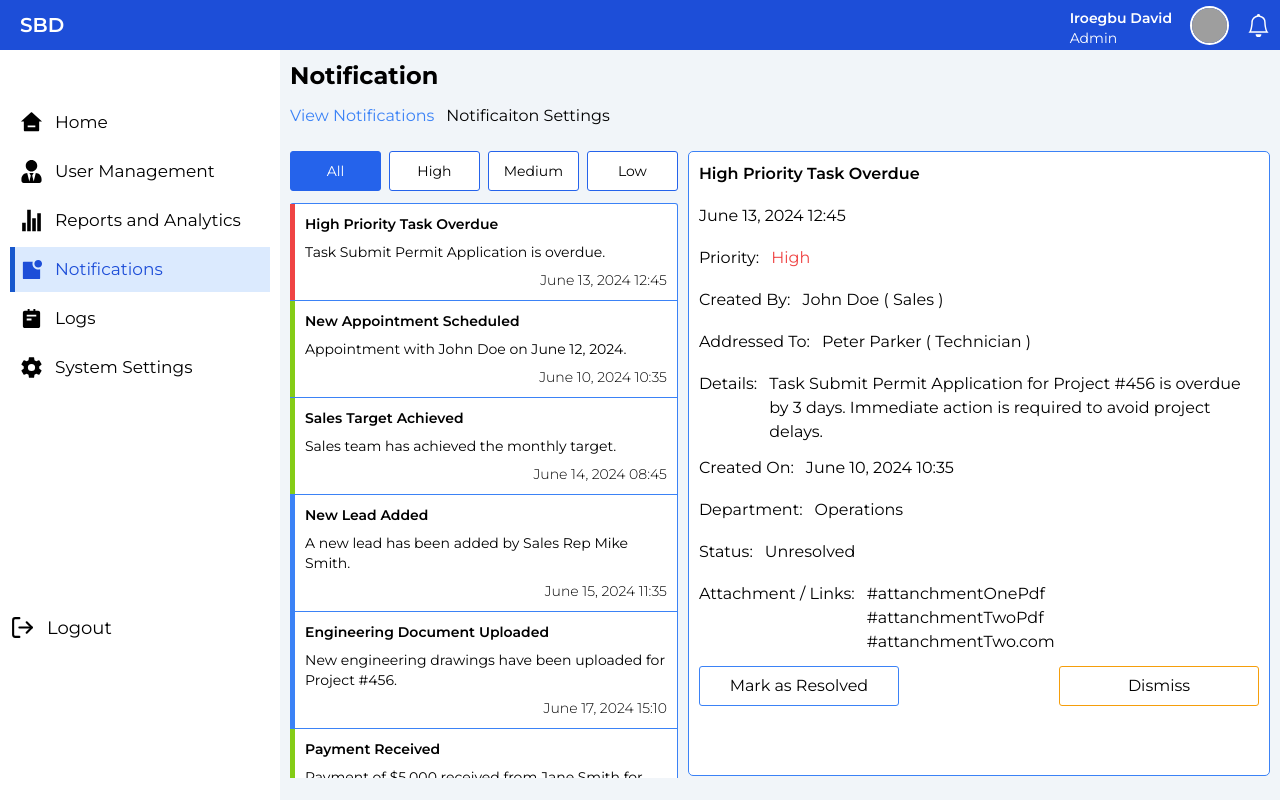
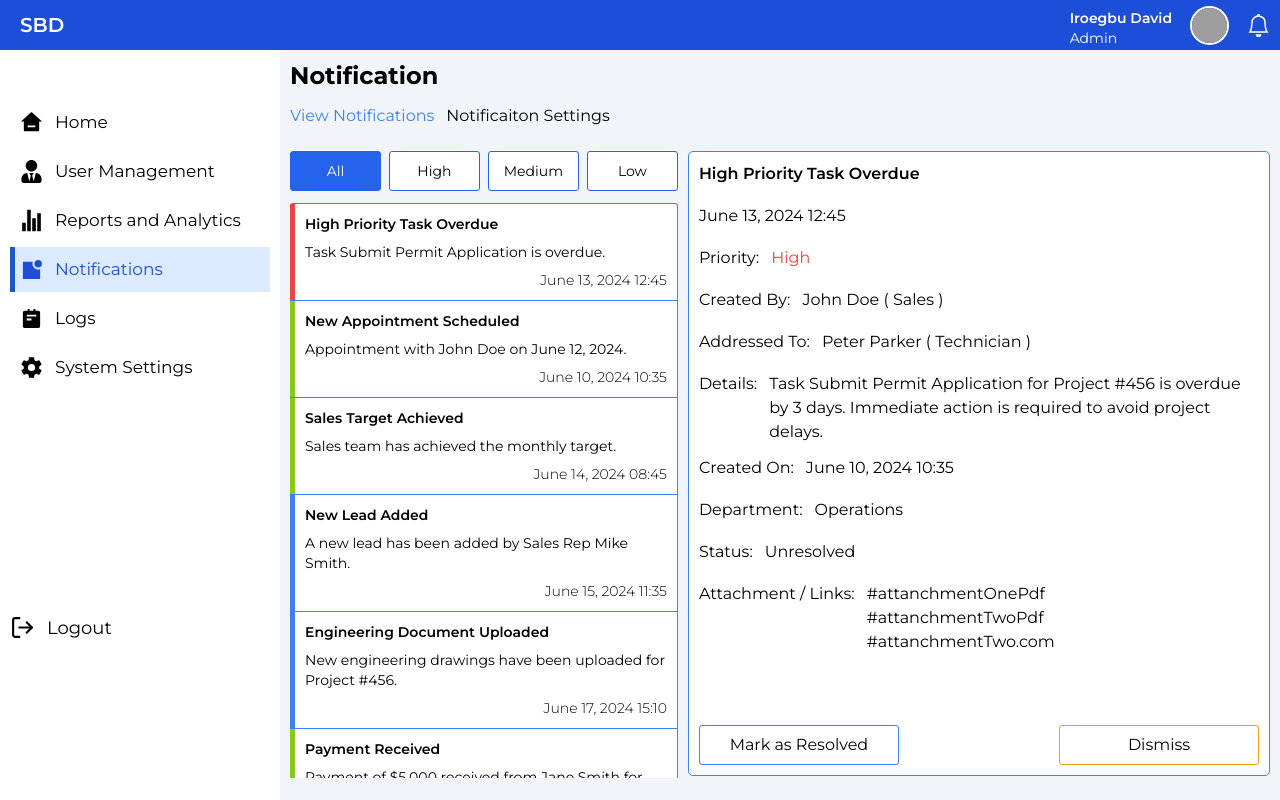
Before and after one commit to KingDivadd/crm, a Next.js app: page /home/dashboard in a window 1280 px wide. Both pictures are taken after a click on the element "Notifications". Built offline with nearby package versions, Linux system fonts and the light colour scheme; grey boxes are pictures that could not be loaded.

Commit message:
new commit

```diff
--- a/app/component/dashboardComponent/adminNotificationPage.tsx
+++ b/app/component/dashboardComponent/adminNotificationPage.tsx
@@ -79,7 +79,7 @@ const AdminNotificationPage = () => {
                         </div>
                     </div>
                     {/* right side, full notification info */}
-                    <div className="w-[60%] notification-detail-cont flex flex-col items-start justify-start gap-3 p-[10px] bg-white border border-blue-500 rounded-[5px]">
+                    <div className="w-[60%] relative notification-detail-cont flex flex-col items-start justify-start gap-3 p-[10px] bg-white border border-blue-500 rounded-[5px]">
                             <p className="text-md h-[30px] font-semibold">High Priority Task Overdue</p>
                             <p className="text-md h-[30px] ">June 13, 2024 12:45</p>
                             <span className="w-full flex flex-row justify-start items-start gap-3 h-[30px]">
@@ -120,7 +120,7 @@ const AdminNotificationPage = () => {
                                     <p className="text-md ">#attanchmentTwo.com</p>
                                 </span>
                             </span>
-                            <span className="w-full flex flex-row justify-between items-start gap-3">
+                            <span className="absolute bottom-[10px] left-[0px] w-full flex flex-row justify-between items-start gap-3 px-[10px]">
                                 <button className="w-[200px] flex items-center justify-center rounded-[3px] border border-blue-500 h-[40px] hover:bg-blue-500 hover:text-white ">Mark as Resolved</button>
                                 <button className="w-[200px] flex items-center justify-center rounded-[3px] border border-amber-500 h-[40px] hover:bg-amber-600 hover:text-white">Dismiss</button>
                             </span>
```
